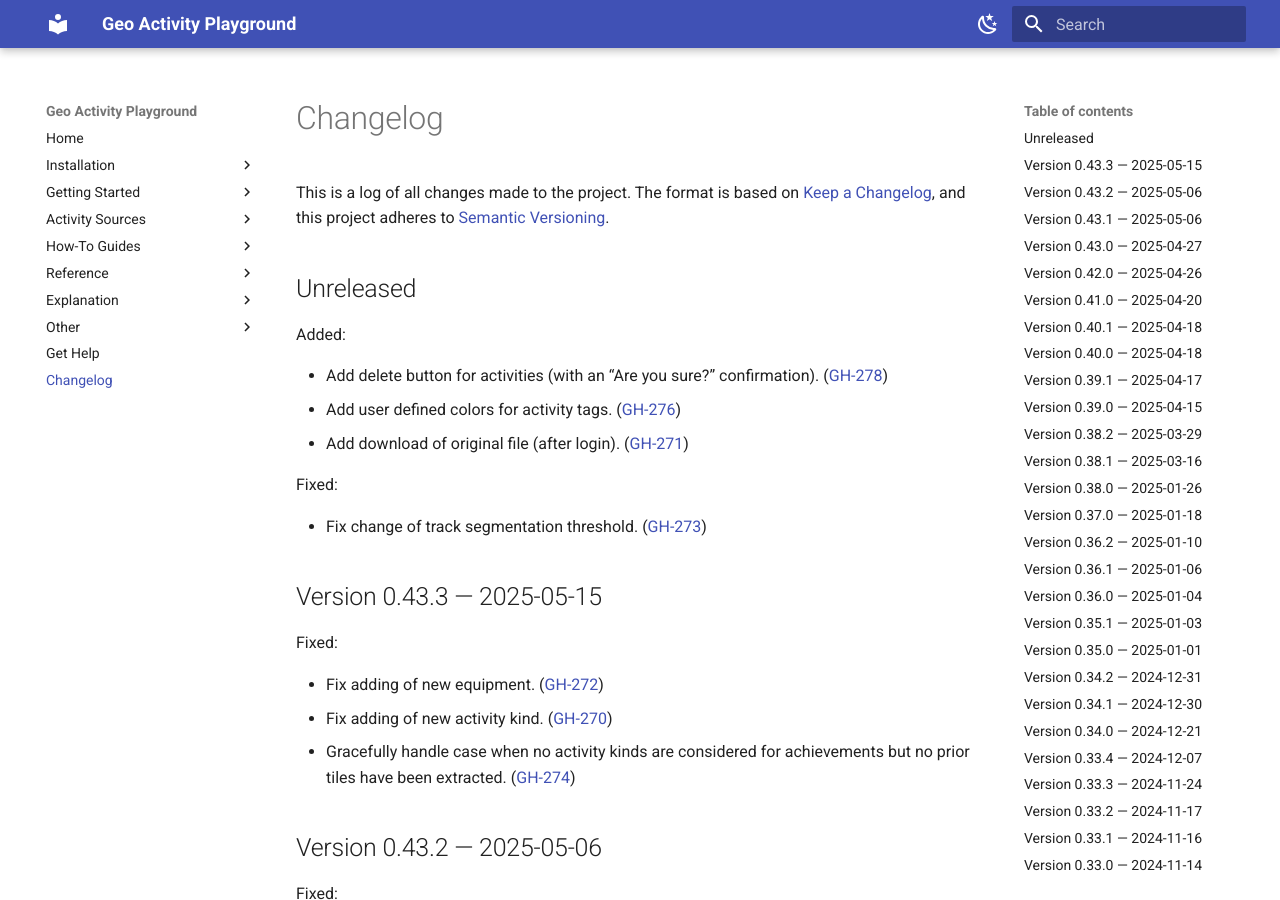
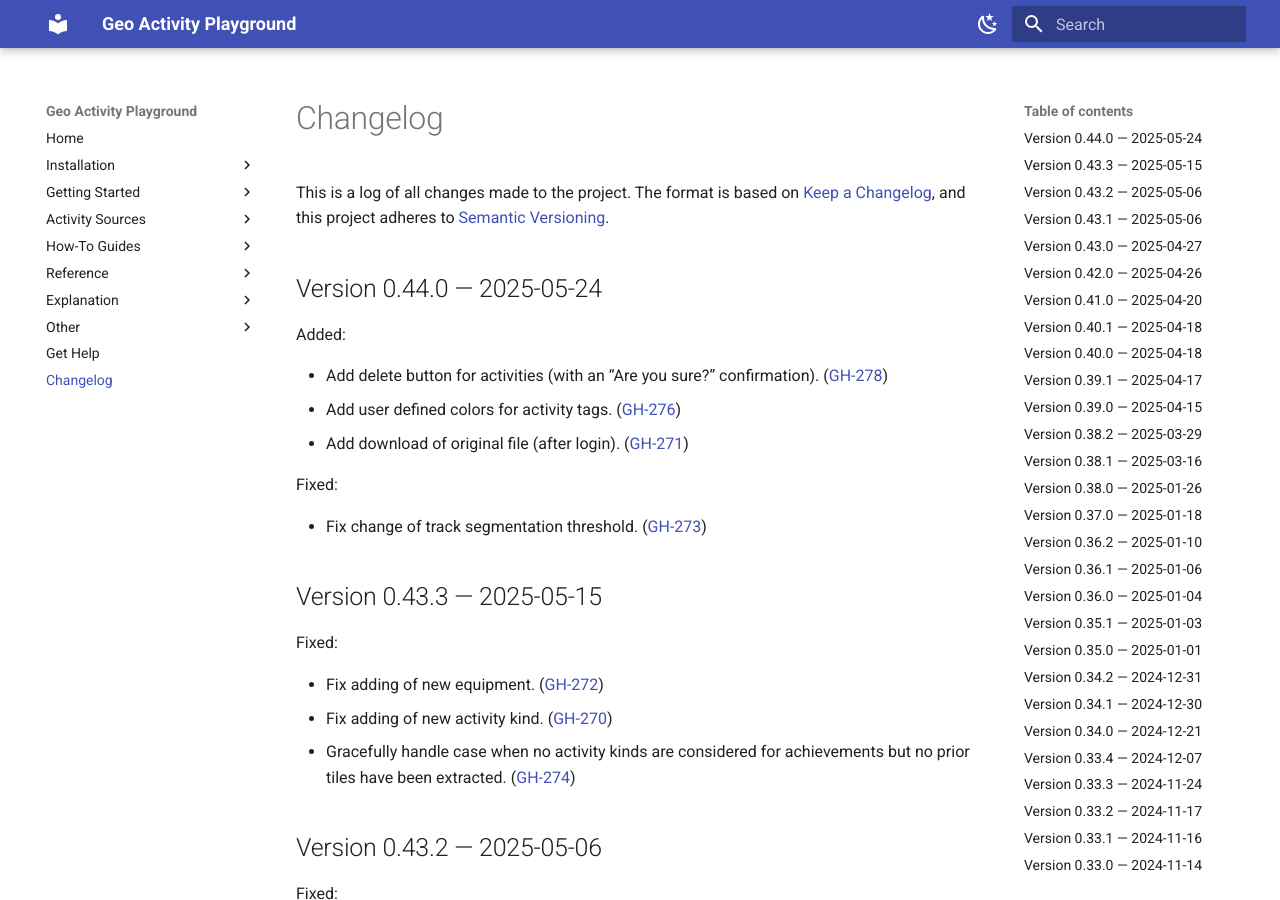
Before and after one commit to martin-ueding/geo-activity-playground, an MkDocs documentation site: the page built from docs/changelog.md, in a window 1280 px wide and 900 px high. Built offline with MkDocs 1.6.1 and Material for MkDocs 9.7.7, drawn with Linux system fonts in a browser that asks for light colours.

Commit message:
Version bump to 0.44.0

```diff
--- a/docs/changelog.md
+++ b/docs/changelog.md
@@ -15,7 +15,7 @@ Types of changes
 ([GH-000](https://github.com/martin-ueding/geo-activity-playground/issues/000))
 -->
 
-## Unreleased
+## Version 0.44.0 — 2025-05-24
 
 Added:
 
--- a/pyproject.toml
+++ b/pyproject.toml
@@ -1,6 +1,6 @@
 [tool.poetry]
 name = "geo-activity-playground"
-version = "0.43.3"
+version = "0.44.0"
 description = "Analysis of geo data activities like rides, runs or hikes."
 authors = ["Martin Ueding <mu@martin-ueding.de>"]
 license = "MIT"
```
